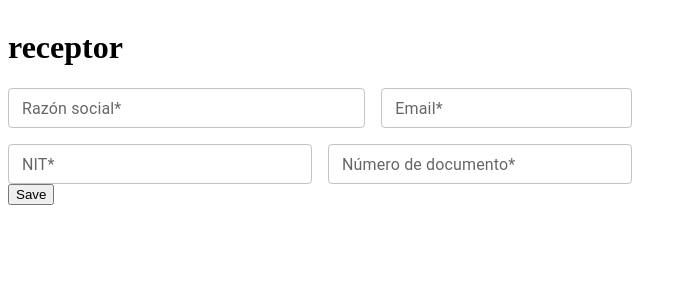
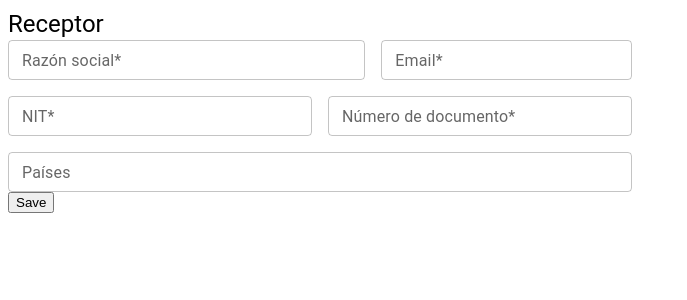
Before and after one commit to MAHR19/Dian-Form-V2, a React (Create React App) app: page / in a window 1280 px wide. Shown: the top 300 px of the page, without its empty margins (0-687 px from the left). Built offline with nearby package versions, Linux system fonts and the light colour scheme.

Commit message:
Autocomplete working

```diff
--- a/src/form/Fullform.jsx
+++ b/src/form/Fullform.jsx
@@ -1,28 +1,30 @@
 import React from "react";
 import { useState } from "react";
-import { Grid } from "@mui/material";
+//import { useFormik } from "formik";
+//import * as Yup from "yup";
+import { Box,Grid,Typography } from "@mui/material";
 import Receptor from "./form-sections/Receptor";
 
 
 const Fullform = () =>{
 
     const[receptor, setReceptor] = useState({});
-    const[documento, setDocumento] = useState({});
+    //const[documento, setDocumento] = useState({});
 
     const onClick = () =>{
         //setData([...data,{info:""}])
         console.log(receptor)
-        console.log(documento)
+
     }
 
+
     return(
-        <div>
+        <Box>
+            <form action="">
 
-            <form action="">
              <Grid container spacing={2}>
-
                 <Grid item md={6}>
-                <h1>receptor</h1>
+                <Typography variant="h5">Receptor</Typography>
                     <Receptor onChange={setReceptor} />
                 </Grid>
              </Grid>
@@ -31,8 +33,9 @@ const Fullform = () =>{
              <button type="button" onClick={onClick}>
                 Save
             </button>
+
             </form>
-        </div>
+        </Box>
     );
 }
 
--- /dev/null
+++ b/src/form/form-input/AutocompleteInput.jsx
@@ -0,0 +1,50 @@
+import { React, useState } from 'react';
+import { Autocomplete ,TextField, Grid } from '@mui/material';
+
+
+const AutocompleteInput = (props) =>{
+
+   let url = 'http://127.0.0.1:8000/catalogos/'+props.catalogo+'?name='; //API url
+
+   const [item, setItem] = useState('');
+   const [data, setData] = useState([]);
+
+   const handleAPIrequest = async (query_param) => {
+        const url_aux = url; //saving original url
+        url = url + query_param;//adding query parameter
+        fetch(url)
+        .then(response => response.json())
+        .then( (api_fetch)=>{
+            if(query_param === '')
+            {
+                setData();
+            }else{
+                setData(api_fetch);
+            }
+        } );
+        url = url_aux;
+   }
+
+    return(
+        <Grid item xs={props.xs} sm={props.sm} md={props.md}>
+             <Autocomplete
+                freeSolo
+                id="list"
+                size='small'
+                onChange={(event, value)=>{
+                   let selected = data.find(element => element.name === value);//Find the value in list
+                   props.setFieldValue(props.name, selected)
+                }}
+                onInputChange={(event)=>{handleAPIrequest(event.target.value); }}
+                options={data.map((option)=> option.name)}
+                renderInput={(params) =>
+                <TextField error={props.haserror} helperText={props.errorText} color="success"
+                name={props.name} {...params} label={props.label}
+                    />}
+                />
+        </Grid>
+    );
+
+}
+
+export default AutocompleteInput;
--- a/src/form/form-input/CustomInputText.jsx
+++ b/src/form/form-input/CustomInputText.jsx
@@ -1,7 +1,4 @@
-/******* Custom Input      ******
-As long as I realize that I was repeting to hard the same code,
-decide to create this component */
-
+/******* Custom Input      *******/
 
 import React from "react";
 import { Grid, TextField } from '@mui/material'
@@ -10,7 +7,7 @@ const CustomInputText =(props)=>{
     return(
         <Grid item xs={props.xs} sm={props.sm} md={props.md}>
 
-            <TextField error={props.haserror} fullWidth name={props.name} label={props.label}
+            <TextField color="success" error={props.haserror} fullWidth name={props.name} label={props.label}
              onChange={props.onChange} onBlur={props.onBlur} value={props.value}
              helperText={props.errorText} size='small' />
 
--- a/src/form/form-sections/Receptor.jsx
+++ b/src/form/form-sections/Receptor.jsx
@@ -1,44 +1,65 @@
-import { useState, useEffect } from "react";
+import { useEffect } from "react";
 import { useFormik } from "formik";
 import * as Yup from "yup";
 import CustomInputText from "../form-input/CustomInputText";
+import AutocompleteInput from "../form-input/AutocompleteInput";
 import { Grid } from "@mui/material"
-
 
 const Receptor = ({onChange}) => {
 
-    const {handleChange,values,errors,handleBlur,touched} = useFormik({
+    const {handleChange,values,errors,handleBlur,touched,setFieldValue} = useFormik({
         initialValues:{
             r_social:'',
             email:'',
             nit:'',
-            n_documento:''
-        },validationSchema: Yup.object({
+            n_documento:'',
+            search : {name:'', code:'', description:''},
+        }, validationSchema : Yup.object({
             r_social: Yup.string()
                       .required('Campo requerido'),
             email: Yup.string()
                     .email('Email invalido')
                     .required('Campo requerido'),
             nit: Yup.string()
-                 .required('Campo requerido'),
+                 .required('Campo requerido')
+                 .matches((/^[0-9]+-{1}[0-9]{1}/g), 'NIT invalido'),
             n_documento: Yup.string()
-                        .required('Campo requerido')
+                        .required('Campo requerido'),
+            search: Yup.object()
+                    .shape({
+                      name: Yup.string().required(),
+                      code: Yup.string().required(),
+                      description : Yup.string(),
+                    })
+        }),
+    });
 
-        })
-    });
+
+    const handleValidation= () => {
+        if(Boolean(errors.email)===false && Boolean(errors.r_social)===false && Boolean(errors.nit)===false && Boolean(errors.n_documento)===false)
+        {
+            if(values.email==='' || values.r_social==='' || values.nit==='' || values.n_documento===''){return true}// true if is initial state and avoid posting
+             else{return false}// false if there aren't errors and is not initial state
+        }
+        else{return true}//if are errors return true
+    }
+
 
     //*** Passing values to fullform  ***//
     useEffect(()=>{
        onChange({ Receptor:{
         values
        },R_extra:{
+
+       },R_valido:{
+        receptor: handleValidation()
        }
        });
     },[values]);
 
 
     return(
-        <Grid container spacing={2}>
+        <Grid container spacing={2} >
 
             <CustomInputText xs={12} sm={10} md={7} haserror={touched.r_social && Boolean(errors.r_social)}
             name={'r_social'} label={'Razón social*'} value={values.r_social} onChange={handleChange}
@@ -56,6 +77,8 @@ const Receptor = ({onChange}) => {
             name={'n_documento'} label={'Número de documento*'} value={values.n_documento} onChange={handleChange}
             onBlur={handleBlur} errorText={touched.n_documento && errors.n_documento} />
 
+            <AutocompleteInput xs={12} sm={10} md={12} haserror={Boolean(errors.search)} catalogo={'Paises'}
+            label={'Países'} name={'search'} setFieldValue={setFieldValue} />
 
         </Grid>
     );
```
Also changed, not shown: src/form/form-sections/Documento.jsx (+8 -22 lines).
